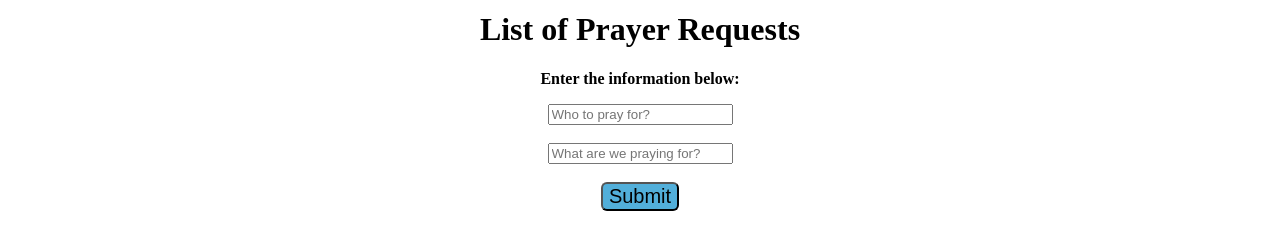
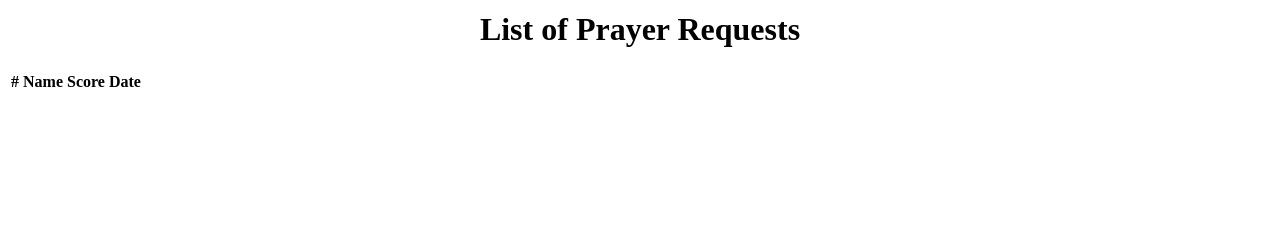
Before and after one commit to rperbichi/Startup, a plain HTML site: page prayer-request.html in a window 1280 px wide. Shown: the part 523-772 px from the top of the page. Drawn offline with Linux system fonts and the light colour scheme.

Commit message:
Making a few more changes to HTML

```diff
--- a/login.js
+++ b/login.js
@@ -1,5 +1,5 @@
 function login() {
     const nameEl = document.querySelector('#name');
     localStorage.setItem('userName', nameEl.value);
-    window.location.href = 'prayer-request.html';
+    window.location.href = 'prayer.html';
 }
--- a/prayer-request.html
+++ b/prayer-request.html
@@ -44,18 +44,19 @@
     <main>
       <div class="podcast">
         <h1>List of Prayer Requests</h1>
-        <p>Enter the information below:</p>
       </div>
-      <div class="prayer-info">
-        <input type="text" id="name" placeholder="Who to pray for?" />
-      </div>
-      <br />
-      <div class="prayer-info">
-        <input type="text" id="name" placeholder="What are we praying for?" />
-      </div>
-      <br/>
-      <div class="submission">
-        <button class="submit-button" onclick="loadPrayers()">Submit</button>
+      <div class="container-fluid bg-secondary text-center">
+        <table class="table table-warning table-striped-columns">
+          <thead class="table-dark">
+            <tr>
+              <th>#</th>
+              <th>Name</th>
+              <th>Score</th>
+              <th>Date</th>
+            </tr>
+          </thead>
+          <tbody id="scores"></tbody>
+        </table>
       </div>
     </main>
   </body>
--- a/script.js
+++ b/script.js
@@ -5,7 +5,7 @@ function loadPrayers() {
       scores = JSON.parse(scoresText);
     }
 
-    const tableBodyEl = document.querySelector('#scores');
+    const tableBodyEl = document.querySelector('#name');
 
     if (scores.length) {
       for (const [i, score] of scores.entries()) {
```
Also changed, not shown: prayer.html (+13 -1 lines), main.css (line endings or trailing spaces).
